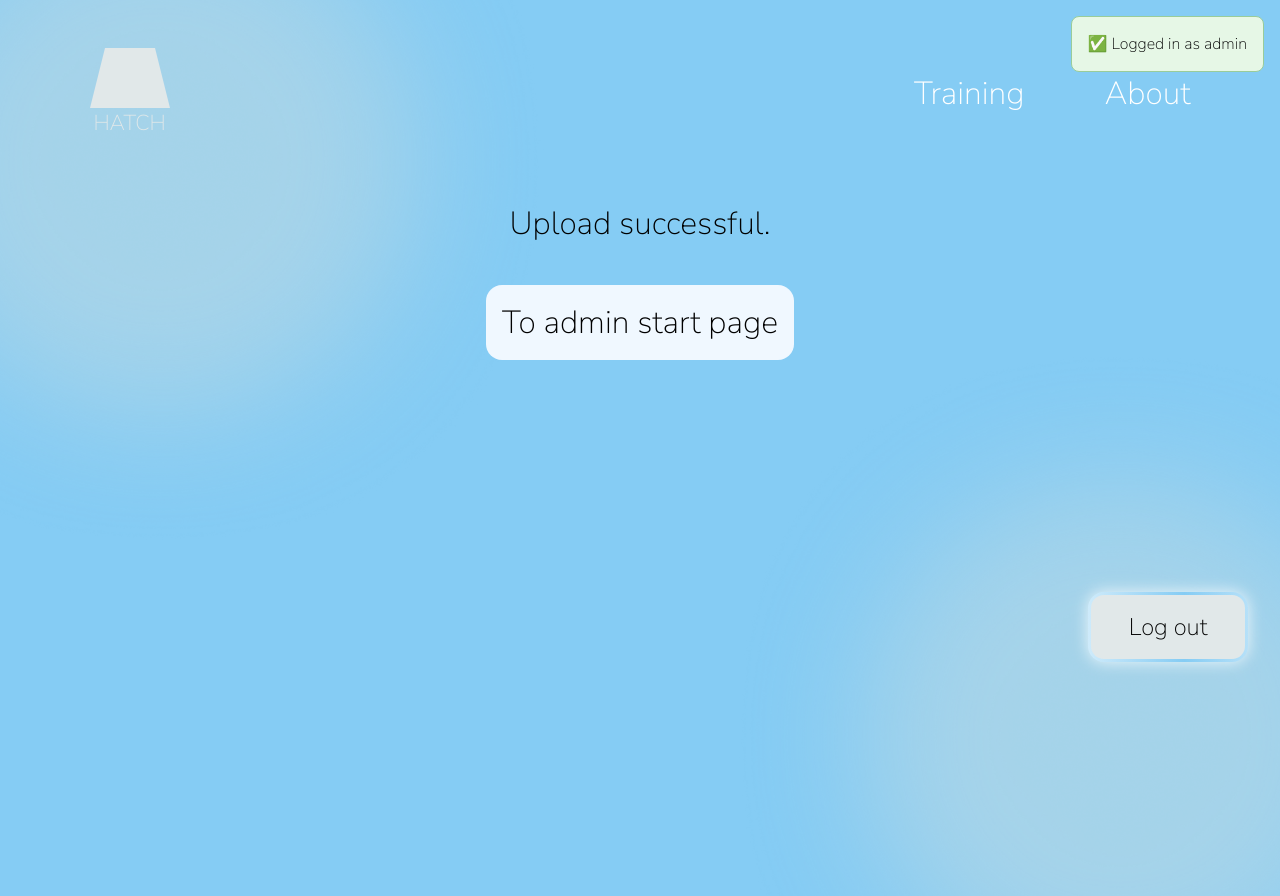
After one commit to TAI-HATCH/Project-2025, a PHP site: page /project-2025/admin-upload-success.php in a window 1280 px wide. The commit adds this page. Run offline with PHP 8.4, Linux system fonts and the light colour scheme; the visitor is signed in with stand-in values (Sample User, id 1).

Commit message:
Added admin-upload-success.php
This page is now the default for after uploading
to database.

```diff
--- /dev/null
+++ b/admin-upload-success.php
@@ -0,0 +1,55 @@
+<?php
+session_start();
+
+// Jos ei admin, ohjataan takaisin kirjautumissivulle
+if (!isset($_SESSION['is_admin'])) {
+    header("Location: adminpw.php");
+    exit;
+}
+
+include 'admin-banner.php';
+
+// Käsittele uloskirjautuminen
+if ($_SERVER['REQUEST_METHOD'] === 'POST' && isset($_POST['logout'])) {
+    session_destroy();
+    header("Location: adminpw.php");
+    exit;
+}
+?>
+
+<!DOCTYPE html>
+<html lang="en">
+
+<head>
+    <meta charset="UTF-8" />
+    <meta name="viewport" content="width=device-width, initial-scale=1.0" />
+    <title>Welcome to HATCH</title>
+    <link rel="preconnect" href="https://fonts.googleapis.com" />
+    <link rel="preconnect" href="https://fonts.gstatic.com" crossorigin />
+    <link
+        href="https://fonts.googleapis.com/css2?family=Nunito+Sans:ital,opsz,wght@0,6..12,200..1000;1,6..12,200..1000&display=swap"
+        rel="stylesheet" />
+    <link rel="stylesheet" href="./css/style.css">
+</head>
+
+<body>
+    <h1 hidden>HATCH</h1>
+
+    <?php
+    if (isset($_SESSION['is_admin'])) {
+    ?>
+        <form method="POST">
+            <button class="logout-button" type="submit" name="logout">Log out</button>
+        </form>
+    <?php
+    }
+    ?>
+
+    <?php include 'header.php' ?>
+
+    <section class="root-content">
+        <div class="admin-upload-success">
+        <p>Upload successful.</p>
+        <a class="button" href="admin-start.php">To admin start page</a>
+        </div>
+    </section>
--- a/css/style.css
+++ b/css/style.css
@@ -500,6 +500,12 @@ a.admin-start-action:hover {
   height: 2rem;
 }
 
+.admin-upload-success p, a {
+  font-size: 2rem;
+  margin-bottom: 2rem;
+}
+
+
 .logout-button {
   position: fixed;
   top: 37rem;
--- a/upload-to-database.php
+++ b/upload-to-database.php
@@ -46,7 +46,7 @@ if ($_SERVER["REQUEST_METHOD"] === "POST") { // Grab the inputted data from the
                                              VALUES (?, ?, ?)");
             $answer_insert->execute([$question_id, 'answer_one', $answer_value]);
 
-            echo "Question and answer uploaded successfully!";
+            header("Location: admin-upload-success.php");
         } catch (PDOException $e) {
             echo "Error uploading: " . $e->getMessage();
         }
```
Also changed, not shown: admin-log.php (indentation only).
